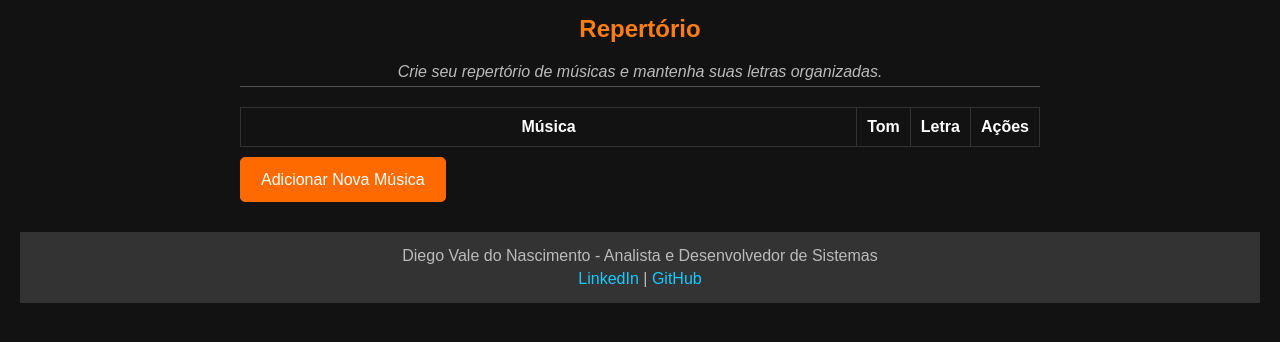
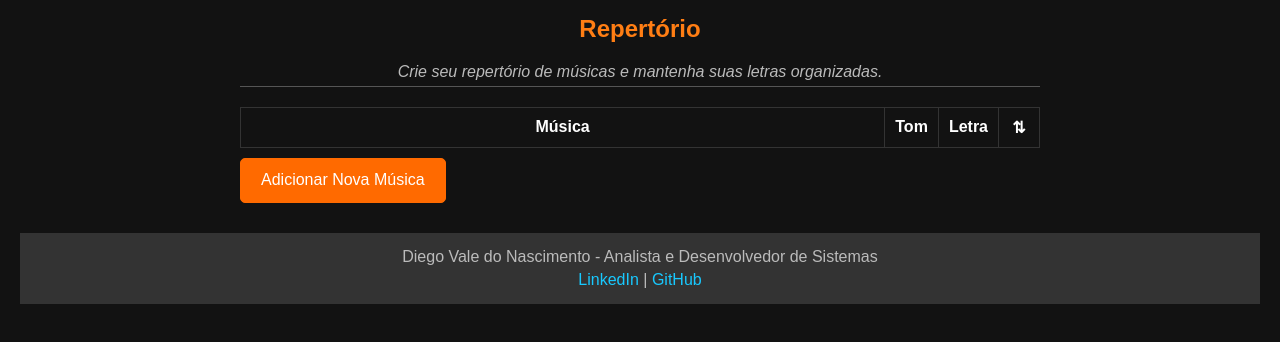
Before and after one commit to DVALENASCIMENTO/musicFlow.Project, a plain HTML site: page index.html in a window 1280 px wide. Shown: the part 320-662 px from the top of the page. Drawn offline with Linux system fonts and the light colour scheme.

Commit message:
Update index.html

```diff
--- a/index.html
+++ b/index.html
@@ -64,7 +64,7 @@
                     <th>Música</th>
                     <th>Tom</th>
                     <th>Letra</th>
-                    <th>Ações</th>
+                    <th>⇅</th>
                     <th style="display:none;">Remover</th> <!-- Coluna oculta -->
                 </tr>
             </thead>
```
